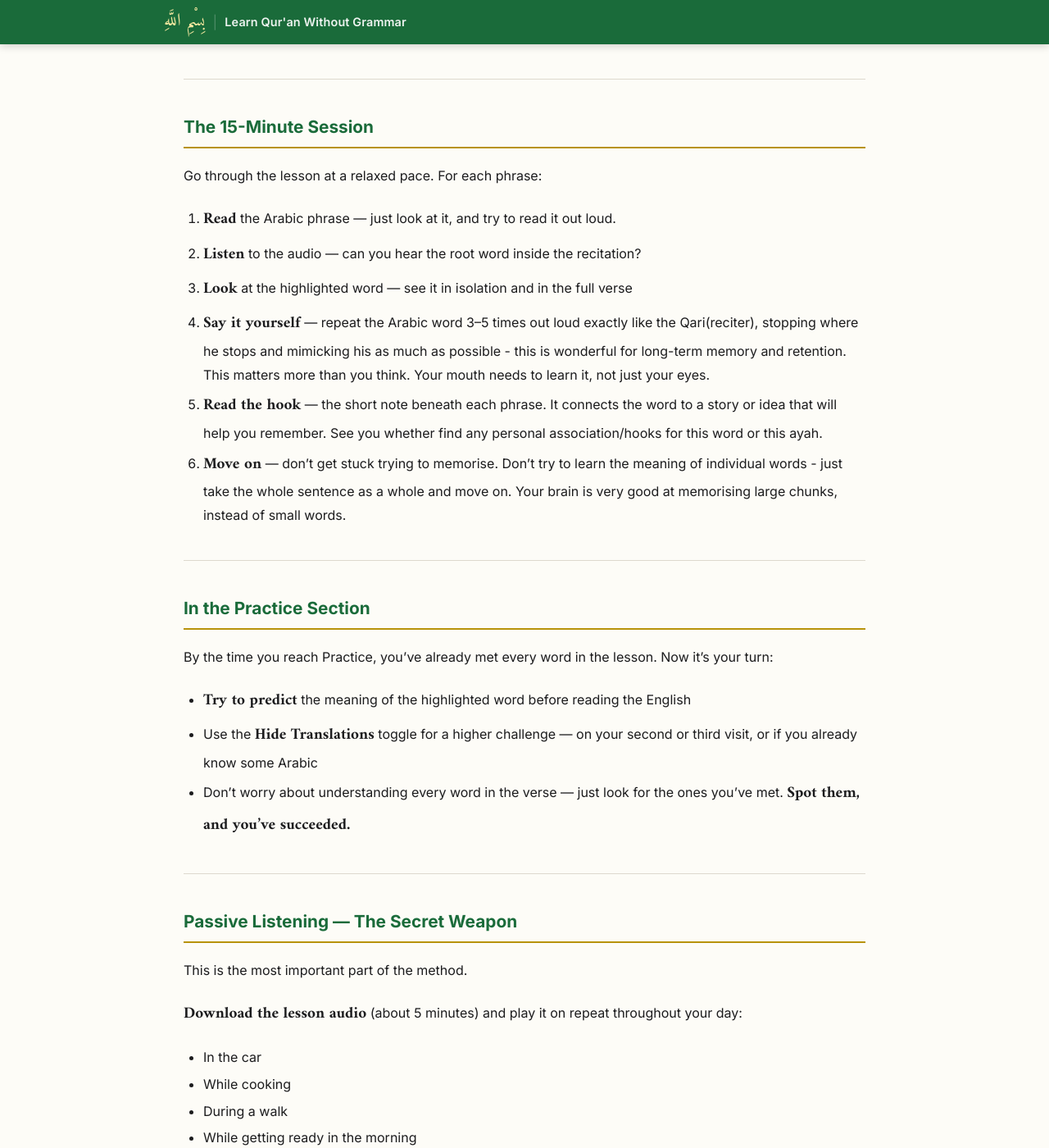
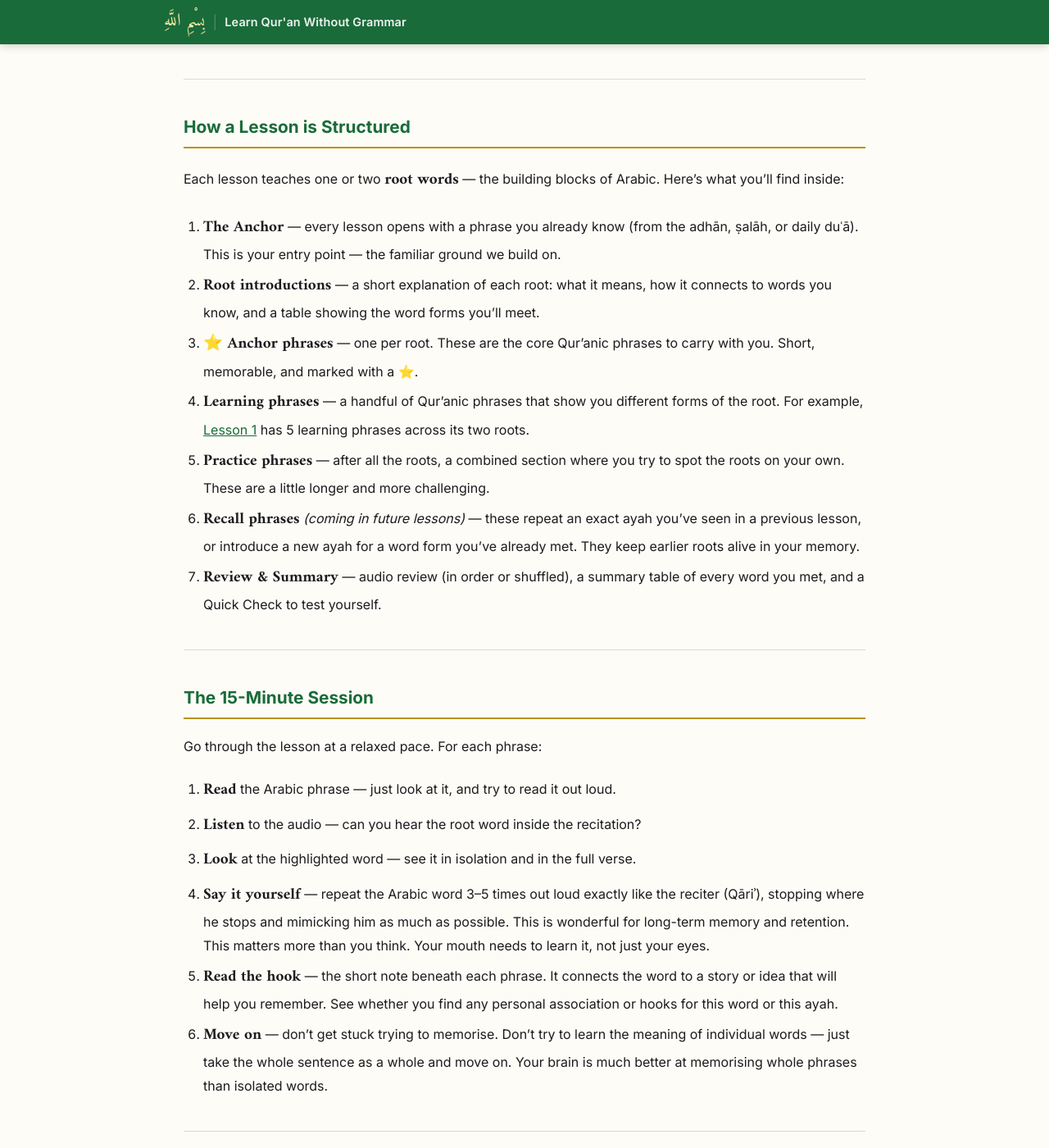
Before and after one commit to siraj-samsudeen/learn-quran-without-grammar, a Jekyll site: the page built from how-to-study.md, in a window 1280 px wide and 1400 px high, scrolled down 217 px. Shown: the whole window at 82% size. Built offline with Jekyll 4.4.1, drawn with Linux system fonts in a browser that asks for light colours; some web fonts are replaced; some of the changed text lies outside the part shown.

Commit message:
Improve how-to-study guide: add lesson structure, student levels, memorization process
- Add 'How a Lesson is Structured' with full 7-item breakdown (anchor, root intros, root tables, anchor/learning/practice/recall phrases, review & summary)
- Add 'Three Levels — Pick Yours' (anchor only / + learning / + practice)
- Add 'How to Memorize a Phrase' 4-step process with bridge sentence clarifying it's the second pass
- Reorder sections logically: 15-min session before levels/memorize
- Fix grammar errors in 15-min session steps (mimicking his → him, see you whether → see whether you)
- Fix Quiz → Quick Check naming to match lesson heading
- Remove Assimil jargon, add link to Lesson 1
- Remove duplicated advice between memorize and 15-min sections

```diff
--- a/how-to-study.md
+++ b/how-to-study.md
@@ -8,7 +8,21 @@
 
 Each lesson is designed to take about **15 minutes** for your first read-through. But the real learning happens through **repeated listening** over the days that follow.
 
-Think of it like the Assimil method: a short daily session, then let the audio do the rest.
+A short daily session, then let the audio do the rest.
+
+---
+
+## How a Lesson is Structured
+
+Each lesson teaches one or two **root words** — the building blocks of Arabic. Here's what you'll find inside:
+
+1. **The Anchor** — every lesson opens with a phrase you already know (from the adhān, ṣalāh, or daily duʿā). This is your entry point — the familiar ground we build on.
+2. **Root introductions** — a short explanation of each root: what it means, how it connects to words you know, and a table showing the word forms you'll meet.
+3. **⭐ Anchor phrases** — one per root. These are the core Qur'anic phrases to carry with you. Short, memorable, and marked with a ⭐.
+4. **Learning phrases** — a handful of Qur'anic phrases that show you different forms of the root. For example, [Lesson 1]({{ '/lessons/lesson-01-allahu-akbar' | relative_url }}) has 5 learning phrases across its two roots.
+5. **Practice phrases** — after all the roots, a combined section where you try to spot the roots on your own. These are a little longer and more challenging.
+6. **Recall phrases** *(coming in future lessons)* — these repeat an exact ayah you've seen in a previous lesson, or introduce a new ayah for a word form you've already met. They keep earlier roots alive in your memory.
+7. **Review & Summary** — audio review (in order or shuffled), a summary table of every word you met, and a Quick Check to test yourself.
 
 ---
 
@@ -18,10 +32,10 @@
 
 1. **Read** the Arabic phrase — just look at it, and try to read it out loud.
 2. **Listen** to the audio — can you hear the root word inside the recitation?
-3. **Look** at the highlighted word — see it in isolation and in the full verse
-4. **Say it yourself** — repeat the Arabic word 3–5 times out loud exactly like the Qari(reciter), stopping where he stops and mimicking his as much as possible - this is wonderful for long-term memory and retention. This matters more than you think. Your mouth needs to learn it, not just your eyes.
-5. **Read the hook** — the short note beneath each phrase. It connects the word to a story or idea that will help you remember. See you whether find any personal association/hooks for this word or this ayah.
-6. **Move on** — don't get stuck trying to memorise. Don't try to learn the meaning of individual words - just take the whole sentence as a whole and move on. Your brain is very good at memorising large chunks, instead of small words.
+3. **Look** at the highlighted word — see it in isolation and in the full verse.
+4. **Say it yourself** — repeat the Arabic word 3–5 times out loud exactly like the reciter (Qāriʾ), stopping where he stops and mimicking him as much as possible. This is wonderful for long-term memory and retention. This matters more than you think. Your mouth needs to learn it, not just your eyes.
+5. **Read the hook** — the short note beneath each phrase. It connects the word to a story or idea that will help you remember. See whether you find any personal association or hooks for this word or this ayah.
+6. **Move on** — don't get stuck trying to memorise. Don't try to learn the meaning of individual words — just take the whole sentence as a whole and move on. Your brain is much better at memorising whole phrases than isolated words.
 
 ---
 
@@ -32,6 +46,31 @@
 - **Try to predict** the meaning of the highlighted word before reading the English
 - Use the **Hide Translations** toggle for a higher challenge — on your second or third visit, or if you already know some Arabic
 - Don't worry about understanding every word in the verse — just look for the ones you've met. **Spot them, and you've succeeded.**
+
+---
+
+## Three Levels — Pick Yours
+
+Not everyone has the same time or energy. Pick the level that fits your life right now — you can always move up later.
+
+- **Level 1 — Anchor only.** Memorize just the anchor phrase(s) and their translation. If the lesson has two roots, that's two anchor phrases. This alone is a real achievement — you're learning Qur'anic Arabic.
+- **Level 2 — Add the learning phrases.** Try to memorize the learning phrases as well. In Lesson 1, that means 5 extra phrases beyond the anchors.
+- **Level 3 — Add the practice phrases.** Also try to memorize the practice phrases. This is the full workout — ideal if you have more time or already know some Arabic.
+
+Don't let the higher levels intimidate you. Even Level 1, done consistently, will transform your connection with the Qur'an.
+
+---
+
+## How to Memorize a Phrase
+
+After you've gone through the lesson once using the steps above, come back to the phrases you want to memorize (based on your Level). Here is a deeper process for locking a phrase into memory:
+
+1. **Read the whole Arabic phrase** out loud, then read the **English translation**.
+2. **Close your eyes** and try to recall the Arabic and the English in your mind. You'll probably fail — that's completely normal. The attempt itself is strengthening your memory.
+3. **Look at the text again** and read the Arabic one more time. Then **close your eyes again** and try to recall the Arabic **as a whole phrase** — not word by word. Your brain is much better at remembering whole sentences than isolated words.
+4. **Play the audio.** Each time you listen, try to recall the English meaning in your mind. Let the Arabic sound trigger the meaning.
+
+The key idea: always work with the **entire Arabic phrase ↔ entire English translation** as a pair. Hold the whole phrase in your mind as one unit. This is how natural language acquisition works.
 
 ---
 
@@ -55,7 +94,7 @@
 
 - **Day 1** — Go through the full lesson + download the audio *(15 min)*
 - **Day 2–3** — Listen to the audio 2–3× (passive) + one quick review of the lesson *(5 min active)*
-- **Day 4–6** — Audio on repeat in the background + try the Quiz with translations hidden *(5 min active)*
+- **Day 4–6** — Audio on repeat in the background + try the Quick Check with translations hidden *(5 min active)*
 - **Day 7** — Test yourself: how many words can you recall? Then start the next lesson *(10 min)*
 
 The ideal time is **at the start of your day**, when your energy is high. But any consistent time works — the key is showing up daily, even for 5 minutes.
```
